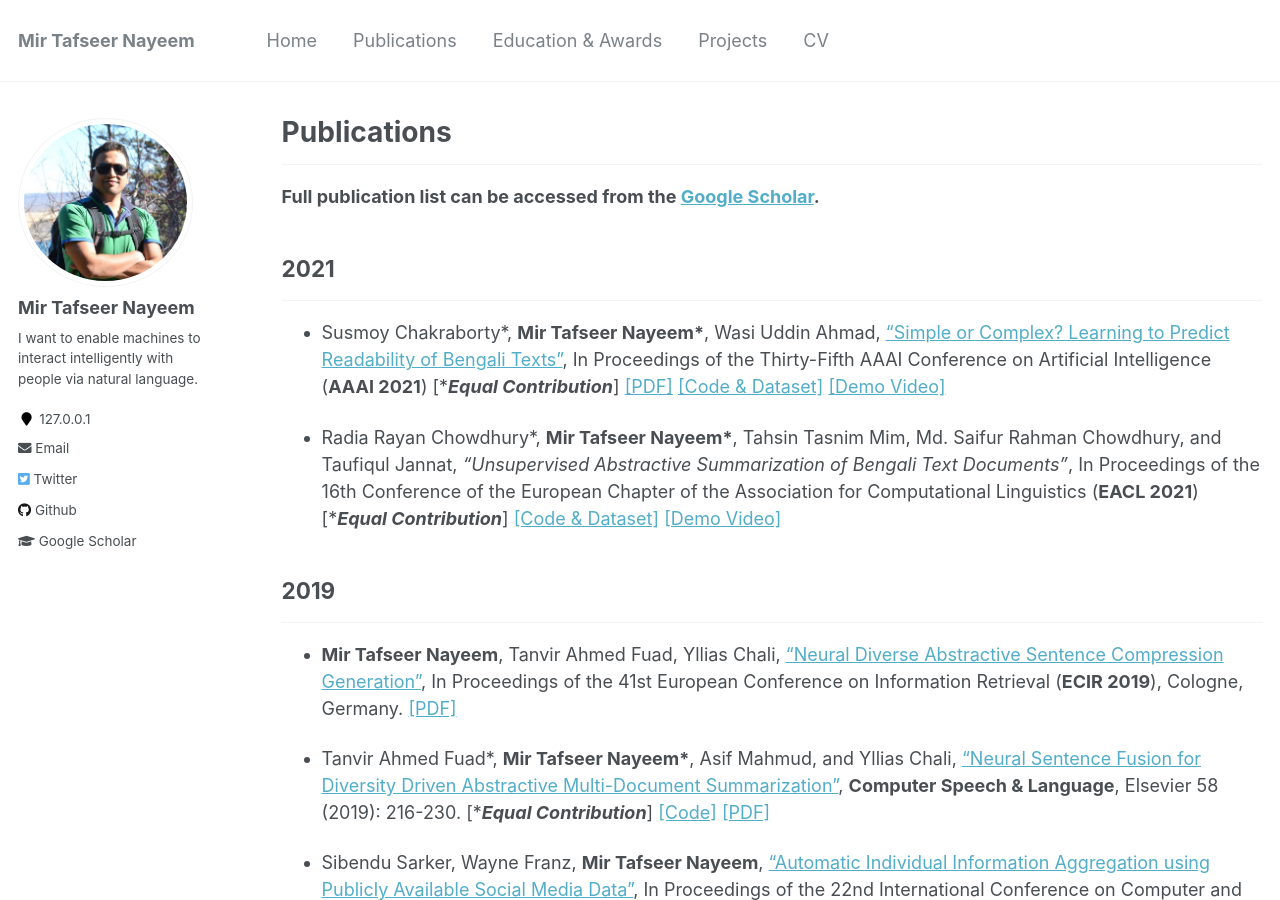
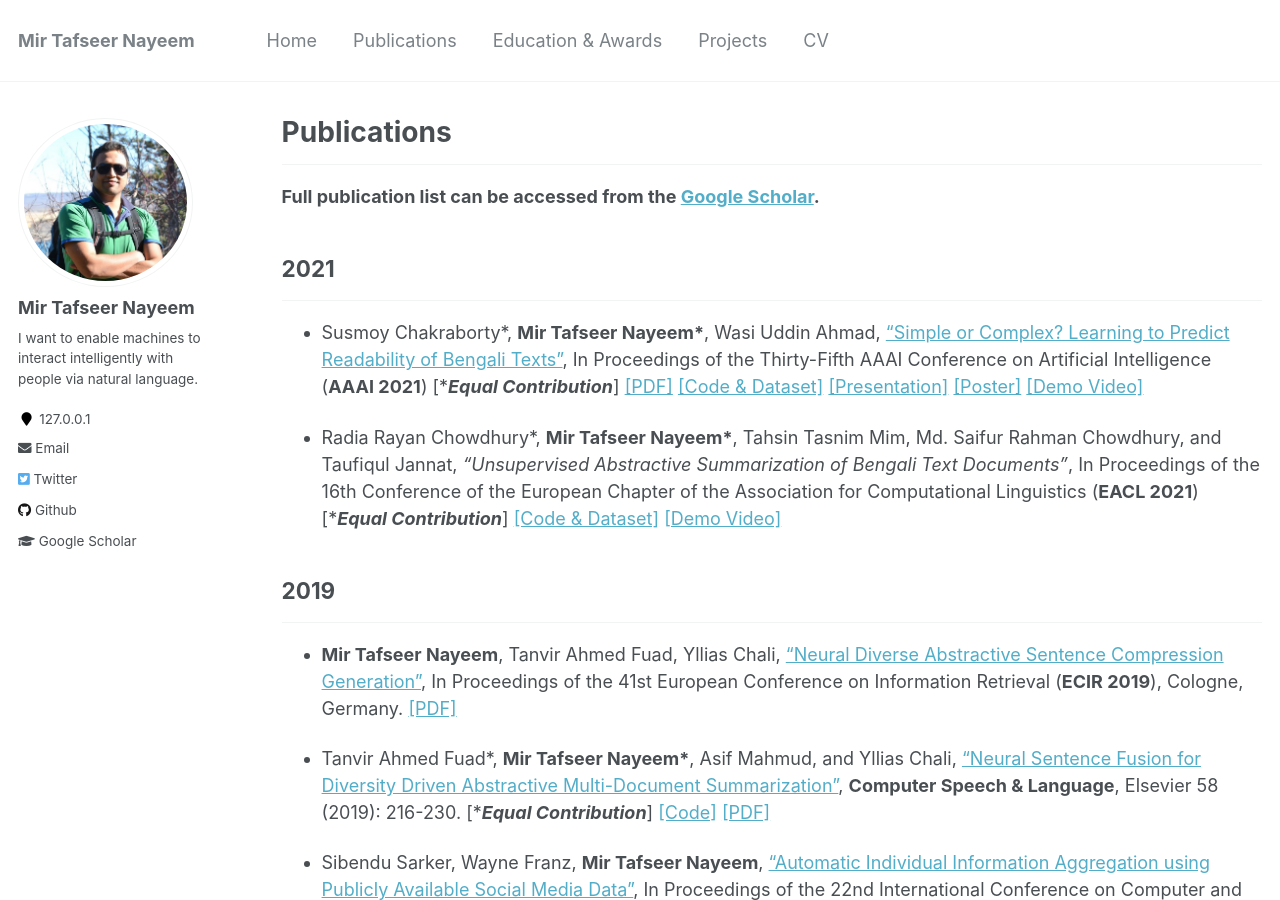
Before and after one commit to sujan-sarker/sujan-sarker.github.io, a Jekyll site: the page built from _pages/publications.md, in a window 1280 px wide and 900 px high. Built offline with Jekyll 4.4.1, drawn with Linux system fonts in a browser that asks for light colours.

Commit message:
Update publications.md

```diff
--- a/_pages/publications.md
+++ b/_pages/publications.md
@@ -11,9 +11,10 @@ author_profile: true
 
 ## 2021
 -----------
-* Susmoy Chakraborty\*, **Mir Tafseer Nayeem\***, Wasi Uddin Ahmad, ["Simple or Complex? Learning to Predict Readability of Bengali Texts"](https://arxiv.org/abs/2012.07701), In Proceedings of the Thirty-Fifth AAAI Conference on Artificial Intelligence (**AAAI 2021**) [\****Equal Contribution***] [[PDF]](https://arxiv.org/pdf/2012.07701.pdf) [[Code & Dataset]](https://github.com/tafseer-nayeem/BengaliReadability) [[Demo Video]](https://youtu.be/U05Pf9Y4tCQ)
+* Susmoy Chakraborty\*, **Mir Tafseer Nayeem\***, Wasi Uddin Ahmad, ["Simple or Complex? Learning to Predict Readability of Bengali Texts"](https://arxiv.org/abs/2012.07701), In Proceedings of the Thirty-Fifth AAAI Conference on Artificial Intelligence (**AAAI 2021**) [\****Equal Contribution***] [[PDF]](https://arxiv.org/pdf/2012.07701.pdf) [[Code & Dataset]](https://github.com/tafseer-nayeem/BengaliReadability) [[Presentation]](https://tafseer-nayeem.github.io/files/AAAI2021/aaai2021_full.pdf) [[Poster]](https://tafseer-nayeem.github.io/files/AAAI2021/aaai2021_poster.pdf) [[Demo Video]](https://youtu.be/U05Pf9Y4tCQ)
 
 * Radia Rayan Chowdhury\*, **Mir Tafseer Nayeem\***, Tahsin Tasnim Mim, Md. Saifur Rahman Chowdhury, and Taufiqul Jannat, *"Unsupervised Abstractive Summarization of Bengali Text Documents"*, In Proceedings of the 16th Conference of the European Chapter of the Association for Computational Linguistics (**EACL 2021**) [\****Equal Contribution***] [[Code & Dataset]](https://github.com/tafseer-nayeem/BengaliSummarization) [[Demo Video]](https://youtu.be/LrnskktiXcg)
+
 
 ## 2019
 -----------
@@ -24,11 +25,9 @@ author_profile: true
 *  Sibendu Sarker, Wayne Franz, **Mir Tafseer Nayeem**, ["Automatic Individual Information Aggregation using Publicly Available Social Media Data"](https://ieeexplore.ieee.org/document/9038402), In Proceedings of the 22nd International Conference on Computer and Information Technology (**ICCIT 2019**), Dhaka, Bangladesh. [[PDF]](https://tafseer-nayeem.github.io/files/ICCIT_2019_paper.pdf)
 
 
-
 ## 2018
 -----------
 *  **Mir Tafseer Nayeem**, Tanvir Ahmed Fuad, Yllias Chali,  [“Abstractive Unsupervised Multi-Document Summarization using Paraphrastic Sentence Fusion”](http://aclweb.org/anthology/C18-1102), In Proceedings of the 27th International Conference on Computational Linguistics (**COLING 2018**), Santa Fe, New Mexico, USA. [[**Oral Presentation**]](https://tafseer-nayeem.github.io/files/COLING_2018_Presentation.pdf) [<span style="color:Red"> **Best Paper Nomination & Area Chair Favorite** </span>](http://coling2018.org/coling-2018-best-papers/)
-
 
 
 ## 2017
@@ -46,6 +45,7 @@ author_profile: true
 
 *  **Mir Tafseer Nayeem**, Md Mamunur Rashid Akand, Nazmus Sakib, and Md. Wasi Ul Kabir, [“Human Cognition in Automated Turing Test Design”](https://dl.acm.org/citation.cfm?id=2807119), International Journal of Software Science and Computational Intelligence (**IJSSCI**) 6.4 (2014): 1-19.
 
+
 ## 2012
 -----------
 *  **Mir Tafseer Nayeem**, Md. Saddam Hossain Mukta , Samsuddin Ahmed, and Md. Mahbubur Rahman, [“Use of Human Cognition in HIP Design Via EmotIcons to Defend BOT Attacks”](https://ieeexplore.ieee.org/document/6417291/), In Proceedings of the IEEE 15th International Conference on Computational Science and Engineering (**IEEE CSE 2012**), Nicosia, Cyprus. [Oral Presentation]
```
